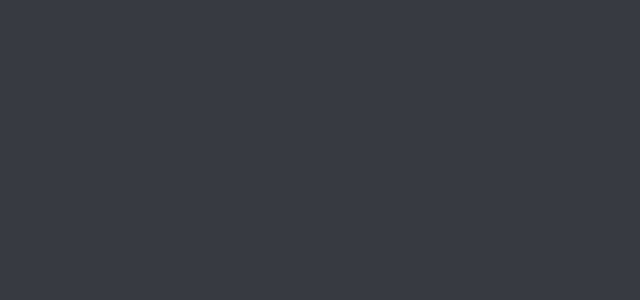
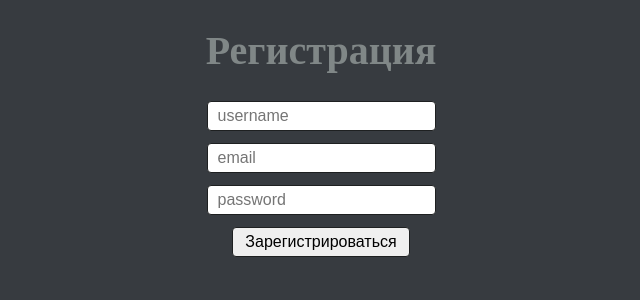
Before and after one commit to dspetrovv/nuxt-trello, a Nuxt app: page /sign-up in a window 1280 px wide. Before the commit this address had no page. Shown: the top 300 px of the page, without its empty margins (319-959 px from the left). Built offline with nearby package versions, Linux system fonts and the light colour scheme.

Commit message:
created authorization pages

```diff
--- /dev/null
+++ b/assets/css/login.scss
@@ -0,0 +1,34 @@
+.login {
+  display: flex;
+  flex-direction: column;
+  gap: 12px;
+  align-items: center;
+  margin: 12px;
+  &-title {
+    text-align: center;
+  }
+  &__input {
+    max-width: 560px;
+    input {
+      outline: none;
+      padding: 5px 10px;
+      border: 1px solid var(--dark-gray-color);
+      border-radius: 4px;
+      font-size: 16px;
+    }
+  }
+  &__button {
+    padding: 5px 12px;
+    border-radius: 4px;
+    text-transform: none;
+    font-size: 16px;
+    outline: none;
+    border: 1px solid var(--dark-gray-color);
+  }
+  &-action {
+    display: flex;
+    flex-direction: column;
+    justify-content: center;
+    align-items: center;
+  }
+}
--- /dev/null
+++ b/composables/useInterceptorFetch.ts
@@ -0,0 +1,42 @@
+export const useInterceptorFetch = (url, options) => {
+  const store = useUserStore();
+  const router = useRouter();
+  const route = useRoute();
+
+  return useFetch(url, {
+    ...options,
+    async onResponseError({ request, response }) {
+      const originalRequest = request;
+      if (response && response.status === 401 && originalRequest.url.includes('refresh')) {
+        store.logout();
+      } else if (
+        response &&
+        response.status === 401 &&
+        !originalRequest._retry &&
+        !originalRequest.url.includes('sign-in')
+      ) {
+        originalRequest._retry = true;
+        const token = await store.refresh();
+        request.headers.common.Authorization = token;
+      }
+    },
+
+    async onRequest({ options, ...rest }) {
+      const access = JSON.parse(localStorage.getItem('access')!);
+      if (access) {
+        options.headers = {
+          Authorization: 'JWT ' + access,
+          Accept: 'application/json',
+        };
+      } else {
+        store.logout(route.name);
+        router.replace('/sign-in');
+      }
+      return { options, ...rest };
+    },
+
+    onRequestError({ error }) {
+      Promise.reject(error);
+    }
+  })
+}
--- /dev/null
+++ b/pages/sign-in.vue
@@ -0,0 +1,59 @@
+<template>
+  <ClientOnly>
+    <h1 class="login-title">Вход</h1>
+    <form class="login" type="POST" @submit.prevent="signin">
+      <div class="login__input">
+        <input
+          v-model="username"
+          placeholder="username"
+          required
+        >
+      </div>
+
+      <div class="login__input">
+        <input
+          v-model="password"
+          placeholder="password"
+          type="password"
+          required
+        >
+      </div>
+      <div class="login-action">
+        <button class="login__button" type="submit">
+          Войти
+        </button>
+      </div>
+    </form>
+  </ClientOnly>
+</template>
+
+<script setup>
+import { ref } from "vue";
+import { storeToRefs } from 'pinia';
+
+useHead({
+  title: 'Вход',
+});
+
+const username = ref('');
+const password = ref('');
+
+const store = useUserStore();
+const router = useRouter();
+
+const { loggedRoute } = storeToRefs(store);
+
+const signin = async () => {
+  const isSuccess = await store.signin({
+    username: username.value,
+    password: password.value,
+  });
+  if (isSuccess) {
+    router.replace('/');
+  }
+};
+</script>
+
+<style lang="scss" scoped>
+@use "~/assets/css/login.scss" as *;
+</style>
--- /dev/null
+++ b/pages/sign-up.vue
@@ -0,0 +1,68 @@
+<template>
+  <ClientOnly>
+    <h1 class="login-title">Регистрация</h1>
+    <form class="login" type="POST" @submit.prevent="signup">
+      <div class="login__input">
+        <input
+          v-model="username"
+          placeholder="username"
+          required
+        >
+      </div>
+
+      <div class="login__input">
+        <input
+          v-model="email"
+          placeholder="email"
+          type="email"
+          required
+        >
+      </div>
+
+      <div class="login__input">
+        <input
+          v-model="password"
+          placeholder="password"
+          type="password"
+          required
+        >
+      </div>
+      <div class="login-action">
+        <button class="login__button" type="submit">
+          Зарегистрироваться
+        </button>
+      </div>
+    </form>
+  </ClientOnly>
+</template>
+
+<script setup>
+import { ref } from "vue";
+import { storeToRefs } from 'pinia';
+
+useHead({
+  title: 'Регистрация',
+});
+
+const email = ref('');
+const username = ref('');
+const password = ref('');
+
+const store = useUserStore();
+const router = useRouter();
+
+const signup = async () => {
+  const isSuccess = await store.signup({
+    email: email.value,
+    username: username.value,
+    password: password.value,
+  });
+  if (isSuccess) {
+    router.replace('/');
+  }
+};
+</script>
+
+<style lang="scss" scoped>
+@use "~/assets/css/login.scss" as *;
+</style>
--- /dev/null
+++ b/stores/user.ts
@@ -0,0 +1,116 @@
+import { defineStore } from "pinia";
+
+interface IUser {
+  username: string;
+  access: string;
+};
+
+export const useUserStore = defineStore('user', {
+  state: () => ({
+    user: {} as IUser,
+    loggedIn: false,
+    error: '',
+  }),
+  actions: {
+    checkIsLogged() {
+      if (localStorage.getItem('userInfo')!) {
+        this.loggedIn = true;
+        this.user = JSON.parse(localStorage.getItem('user'));
+      }
+    },
+    async signup(
+      { username, email, password }:
+      { username: string, email: string, password: string }
+      ) {
+      this.error = '';
+      const { data, error } = await useFetch('/users/create', {
+        method: 'post',
+        params: {
+          username,
+          email,
+          password,
+        }
+      });
+      if (error.value) {
+        this.user = {};
+        this.error = error.value.data.message;
+        this.loggedIn = false;
+        return false;
+      }
+      localStorage.setItem(
+        'user',
+        JSON.stringify({
+          access: data.value.token,
+        }),
+      );
+      this.user = { ...data.value };
+      return true;
+    },
+    async signin(
+      { username, password }:
+      { username: string, password: string }
+    ) {
+      this.error = '';
+      const { data, error } = await useFetch('/users/token', {
+        method: 'post',
+        params: {
+          username,
+          password,
+        }
+      });
+      if (error.value) {
+        this.user = {};
+        this.error = error.value.data.message;
+        this.loggedIn = false;
+        return false;
+      }
+      localStorage.setItem(
+        'user',
+        JSON.stringify({username}),
+      );
+      localStorage.setItem(
+        'access',
+        JSON.stringify({
+          access: data.value.access,
+        }),
+      );
+      localStorage.setItem(
+        'refresh',
+        JSON.stringify({
+          refresh: data.value.refresh,
+        }),
+      );
+      this.loggedIn = true;
+      this.user = { ...this.user, ...data.value };
+      return true;
+    },
+    async logout() {
+      localStorage.removeItem('user');
+      localStorage.removeItem('userInfo');
+      this.loggedIn = false;
+      this.user = null;
+    },
+    async refresh() {
+      const { data, error } = await useInterceptorFetch('/user/token/refresh', {
+        method: 'post',
+        params: {
+          refresh: JSON.parse(localStorage.getItem('refresh'))?.refresh,
+        },
+      });
+      if (error.value) {
+        this.user = {};
+        this.error = error.value.data.message;
+        this.loggedIn = false;
+        return false;
+      }
+      localStorage.setItem(
+        'access',
+        JSON.stringify({
+          access: data.value.access,
+        }),
+      );
+      this.user = { ...this.user, ...data.value };
+      return data.value.access;
+    },
+  },
+});
```
Also changed, not shown: stores/column.ts (+10 -1 lines), types/card.ts (deleted, +0 -9 lines).
